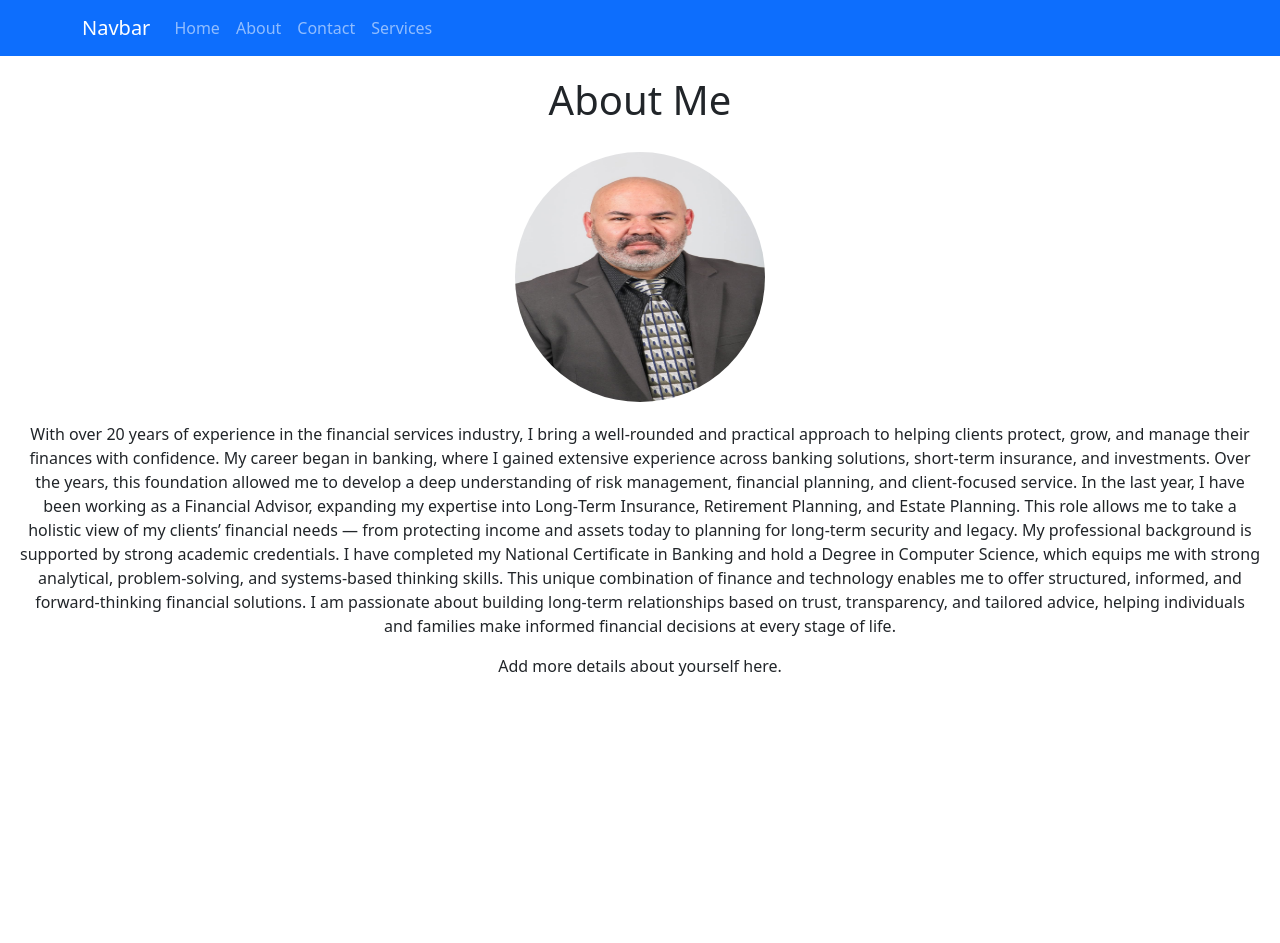
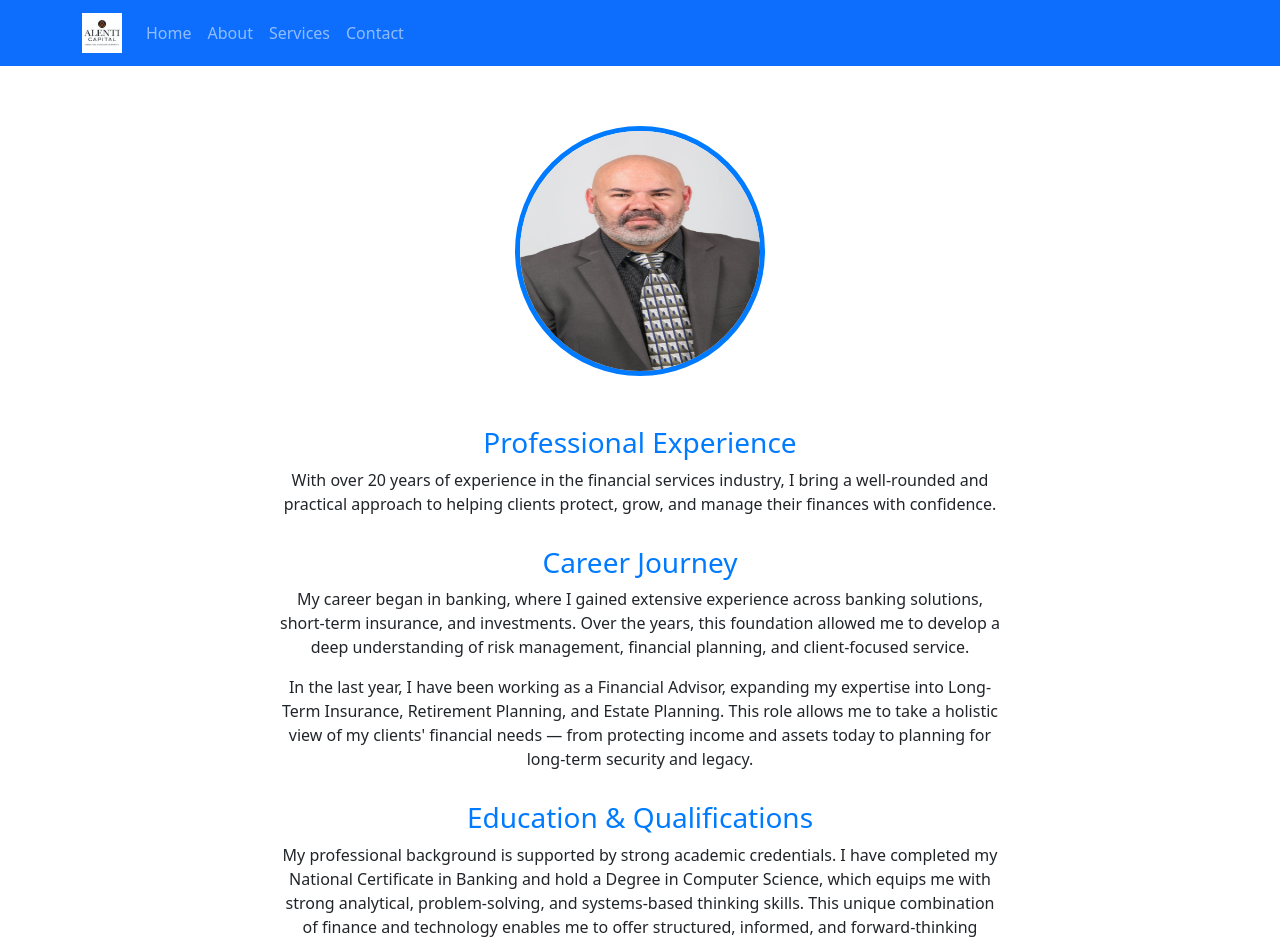
Before and after one commit to Hendrikdl/hendrikdelange, a React (Create React App) app: page /about in a window 1280 px wide. Shown: the top 943 px of the page. Before the commit the page ends 800 px from the top, so only its background shows below. Built offline with nearby package versions, Linux system fonts and the light colour scheme.

Commit message:
Improve About page formatting with Bootstrap layout, sections, and headings

```diff
--- a/src/Abous.js
+++ b/src/Abous.js
@@ -1,28 +1,44 @@
 import React from 'react';
+import { Container, Row, Col } from 'react-bootstrap';
 
 function About() {
   return (
-    <div style={{ padding: '20px', textAlign: 'center' }}>
-      <h1>About Me</h1>
+    <Container style={{ padding: '40px 20px' }}>
+      <Row className="justify-content-center">
+        <Col md={8} className="text-center">
       <img
         src={`${process.env.PUBLIC_URL}/media/profile.jpg`}
-        style={{ width: '250px', height: '250px', borderRadius: '50%', margin: '20px 0' }}
-      />
-      <p>
-        With over 20 years of experience in the financial services industry, I bring a well‑rounded and practical approach to helping clients protect, grow, and manage their finances with confidence.
+            style={{ width: '250px', height: '250px', borderRadius: '50%', margin: '20px 0', border: '5px solid #007bff' }}
+          />
+        </Col>
+      </Row>
+      <Row className="justify-content-center">
+        <Col md={10} lg={8}>
+          <h3 style={{ color: '#007bff', marginTop: '30px' }}>Professional Experience</h3>
+          <p>
+            With over 20 years of experience in the financial services industry, I bring a well-rounded and practical approach to helping clients protect, grow, and manage their finances with confidence.
+          </p>
 
-My career began in banking, where I gained extensive experience across banking solutions, short‑term insurance, and investments. Over the years, this foundation allowed me to develop a deep understanding of risk management, financial planning, and client‑focused service.
+          <h3 style={{ color: '#007bff', marginTop: '30px' }}>Career Journey</h3>
+          <p>
+            My career began in banking, where I gained extensive experience across banking solutions, short-term insurance, and investments. Over the years, this foundation allowed me to develop a deep understanding of risk management, financial planning, and client-focused service.
+          </p>
+          <p>
+            In the last year, I have been working as a Financial Advisor, expanding my expertise into Long-Term Insurance, Retirement Planning, and Estate Planning. This role allows me to take a holistic view of my clients' financial needs — from protecting income and assets today to planning for long-term security and legacy.
+          </p>
 
-In the last year, I have been working as a Financial Advisor, expanding my expertise into Long‑Term Insurance, Retirement Planning, and Estate Planning. This role allows me to take a holistic view of my clients’ financial needs — from protecting income and assets today to planning for long‑term security and legacy.
+          <h3 style={{ color: '#007bff', marginTop: '30px' }}>Education & Qualifications</h3>
+          <p>
+            My professional background is supported by strong academic credentials. I have completed my National Certificate in Banking and hold a Degree in Computer Science, which equips me with strong analytical, problem-solving, and systems-based thinking skills. This unique combination of finance and technology enables me to offer structured, informed, and forward-thinking financial solutions.
+          </p>
 
-My professional background is supported by strong academic credentials. I have completed my National Certificate in Banking and hold a Degree in Computer Science, which equips me with strong analytical, problem‑solving, and systems‑based thinking skills. This unique combination of finance and technology enables me to offer structured, informed, and forward‑thinking financial solutions.
-
-I am passionate about building long‑term relationships based on trust, transparency, and tailored advice, helping individuals and families make informed financial decisions at every stage of life.
-      </p>
-      <p>
-        Add more details about yourself here.
-      </p>
-    </div>
+          <h3 style={{ color: '#007bff', marginTop: '30px' }}>My Approach</h3>
+          <p>
+            I am passionate about building long-term relationships based on trust, transparency, and tailored advice, helping individuals and families make informed financial decisions at every stage of life.
+          </p>
+        </Col>
+      </Row>
+    </Container>
   );
 }
 
--- a/src/Home.js
+++ b/src/Home.js
@@ -61,7 +61,7 @@ function Home() {
             <img
               src={`${process.env.PUBLIC_URL}/media/profile.jpg`}
               alt="Hendrik de Lange"
-              style={{ width: '100%', borderRadius: '10px' }}
+              style={{ width: '25%', borderRadius: '10px' }}
             />
           </Col>
         </Row>
--- a/src/Navbar.js
+++ b/src/Navbar.js
@@ -8,12 +8,18 @@ function NavbarComponent() {
         <>
             <Navbar bg="primary" data-bs-theme="dark">
         <Container>
-          <Navbar.Brand as={Link} to="/">Navbar</Navbar.Brand>
+          <Navbar.Brand as={Link} to="/">
+            <img
+              src={`${process.env.PUBLIC_URL}/media/logo.jpg`}
+              alt="Logo"
+              style={{ height: '40px', width: 'auto' }}
+            />
+          </Navbar.Brand>
           <Nav className="me-auto">
             <Nav.Link as={Link} to="/">Home</Nav.Link>
             <Nav.Link as={Link} to="/about">About</Nav.Link>
+            <Nav.Link as={Link} to="/services">Services</Nav.Link>
             <Nav.Link as={Link} to="/contact">Contact</Nav.Link>
-            <Nav.Link as={Link} to="/services">Services</Nav.Link>
           </Nav>
         </Container>
       </Navbar>
```
Also changed, not shown: public/media/logo.jpg (added).
